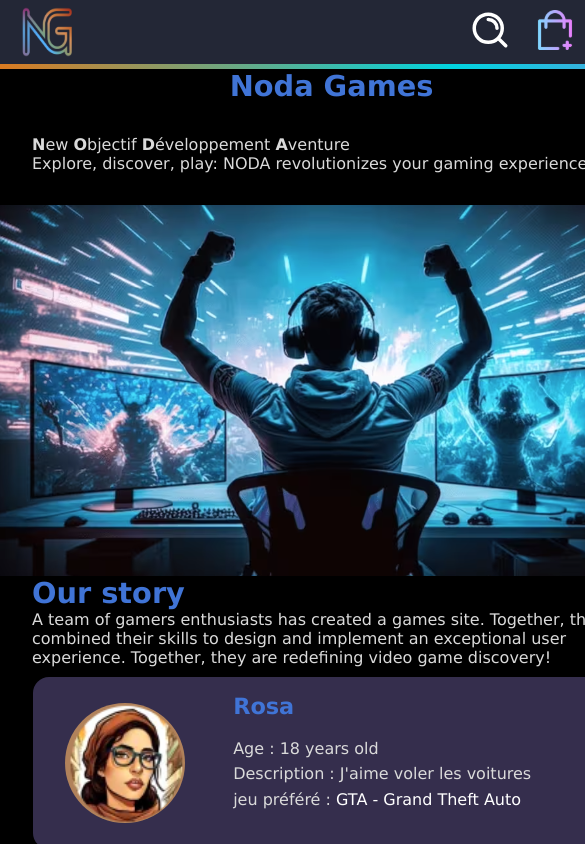
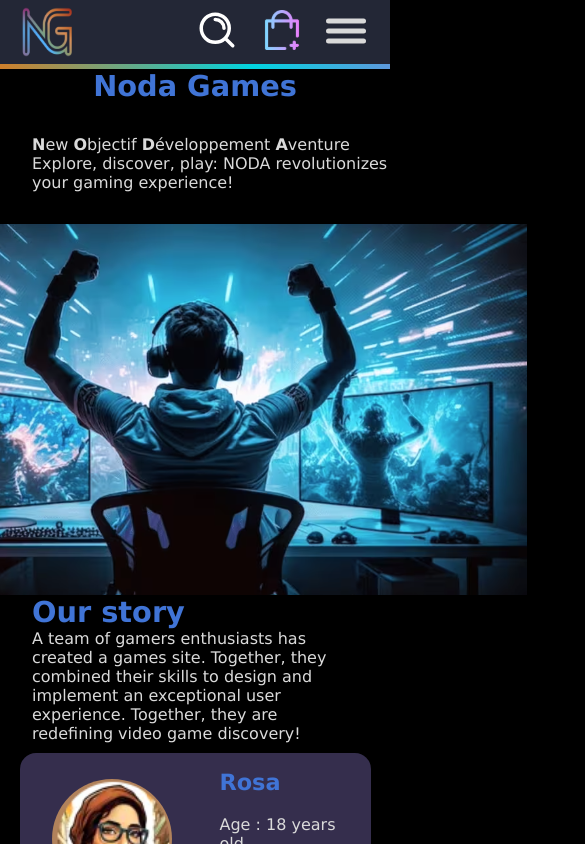
Before and after one commit to WildCodeSchool-2024-02/JS-RemoteFR-CodeOfWar-P2-Nodas, a React (Vite) app in the folder client/: page /about in a window 390 px wide. Shown: the top 844 px of the page, 585 px wide, since content can reach past the window. Built offline with nearby package versions, Linux system fonts and the light colour scheme.

Commit message:
working on favoris.CSS responsive Version Desktop not finish

```diff
--- a/client/src/styles/about.css
+++ b/client/src/styles/about.css
@@ -1,15 +1,3 @@
-* {
-  margin: 0;
-  padding: 0;
-  box-sizing: border-box;
-  text-decoration: none;
-  list-style: none;
-}
-
-body {
-  display: flex;
-}
-
 #about1 {
   color: rgb(64, 116, 214);
   font-size: 1.8rem;
--- a/client/src/styles/favoris.css
+++ b/client/src/styles/favoris.css
@@ -52,3 +52,51 @@ body {
   color: var(--primary-font-color);
   text-decoration: underline;
 }
+
+@media (min-width: 992px) {
+  .wishlist {
+    display: flex;
+    flex-wrap: wrap;
+  }
+
+  .wishlist > h2 {
+    margin-bottom: 2rem;
+    margin-left: 53rem;
+    margin-right: 20rem;
+  }
+
+  .FavorisItem {
+    background-color: #232736;
+    display: flex;
+    width: 27%;
+    border-radius: 1rem;
+    margin: 0 1rem 1.6rem 5rem;
+  }
+}
+
+/*     VERSION     PANIER    basket !!!
+
+ @media (min-width: 992px) {
+  .wishlist > h2 {
+    text-align: center;
+    margin-bottom: 2rem;
+  }
+
+  .FavorisItem {
+    background-color: #232736;
+    display: flex;
+    width: 56%;
+    border-radius: 1rem;
+    margin: 1rem 1rem 1.4rem 24rem;
+  }
+
+  .FavorisItem > img {
+    margin: 0 0 -3.6rem 0.6rem;
+    width: 29rem;
+  }
+
+  .under-image-fav > h3 {
+    margin: -29rem 0 0 31rem;
+    font-size: 1.3rem;
+  }
+} */
```
